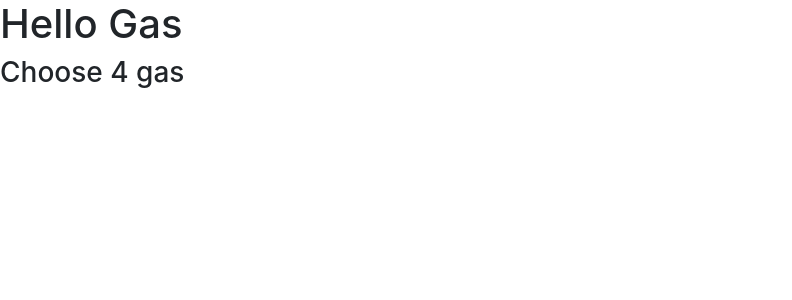
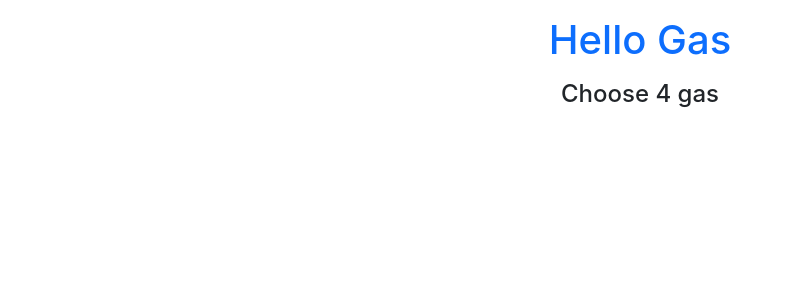
Before and after one commit to Rafat-Web-Developer/hello-gas, a React (Create React App) app: page / in a window 1280 px wide. Shown: the top 300 px of the page, without its empty margins (0-792 px from the left). Built offline with nearby package versions, Linux system fonts and the light colour scheme.

Commit message:
Update header style

```diff
--- a/src/App.js
+++ b/src/App.js
@@ -3,7 +3,7 @@ import Header from './components/Header/Header';
 
 function App() {
   return (
-    <div>
+    <div className='container'>
       <Header></Header>
     </div>
   );
--- a/src/components/Header/Header.js
+++ b/src/components/Header/Header.js
@@ -2,9 +2,9 @@ import React from 'react';
 
 const Header = () => {
     return (
-        <div>
-            <h1>Hello Gas</h1>
-            <h3>Choose 4 gas</h3>
+        <div className='text-center py-3'>
+            <h1 className='mb-3 text-primary'>Hello Gas</h1>
+            <h4>Choose 4 gas</h4>
         </div>
     );
 };
```
